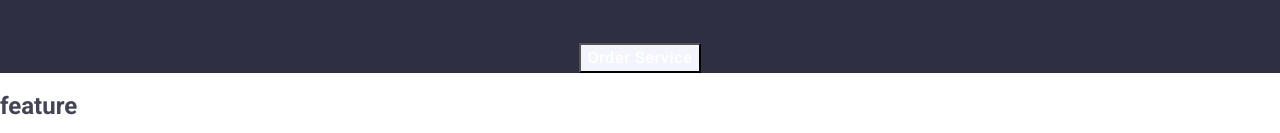
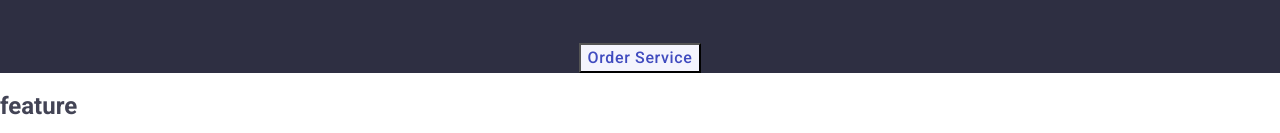
Before and after one commit to SobDim/goit-markup-hw-02, a plain HTML site: page index.html in a window 1280 px wide. In both pictures the pointer is over the button "Order Service". Shown: the part 283-416 px from the top of the page. Drawn offline with nearby package versions, Linux system fonts and the light colour scheme.

Commit message:
btn color

```diff
--- a/css/styles.css
+++ b/css/styles.css
@@ -95,7 +95,7 @@ body {
 }
 .hero-btn:hover,
 .hero-btn:focus {
-  color: var(--);
+  color: var(--ocean);
   text-align: center;
   background-color: var(--cloud);
 }
```
